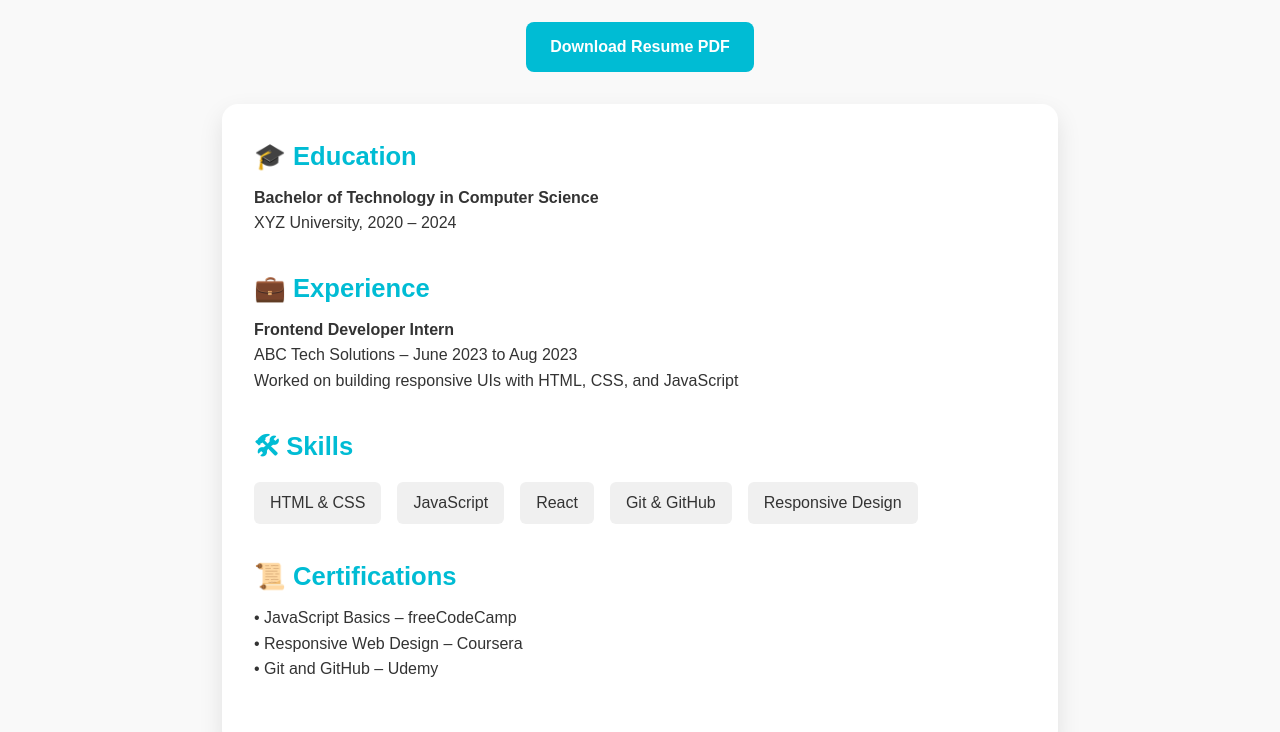
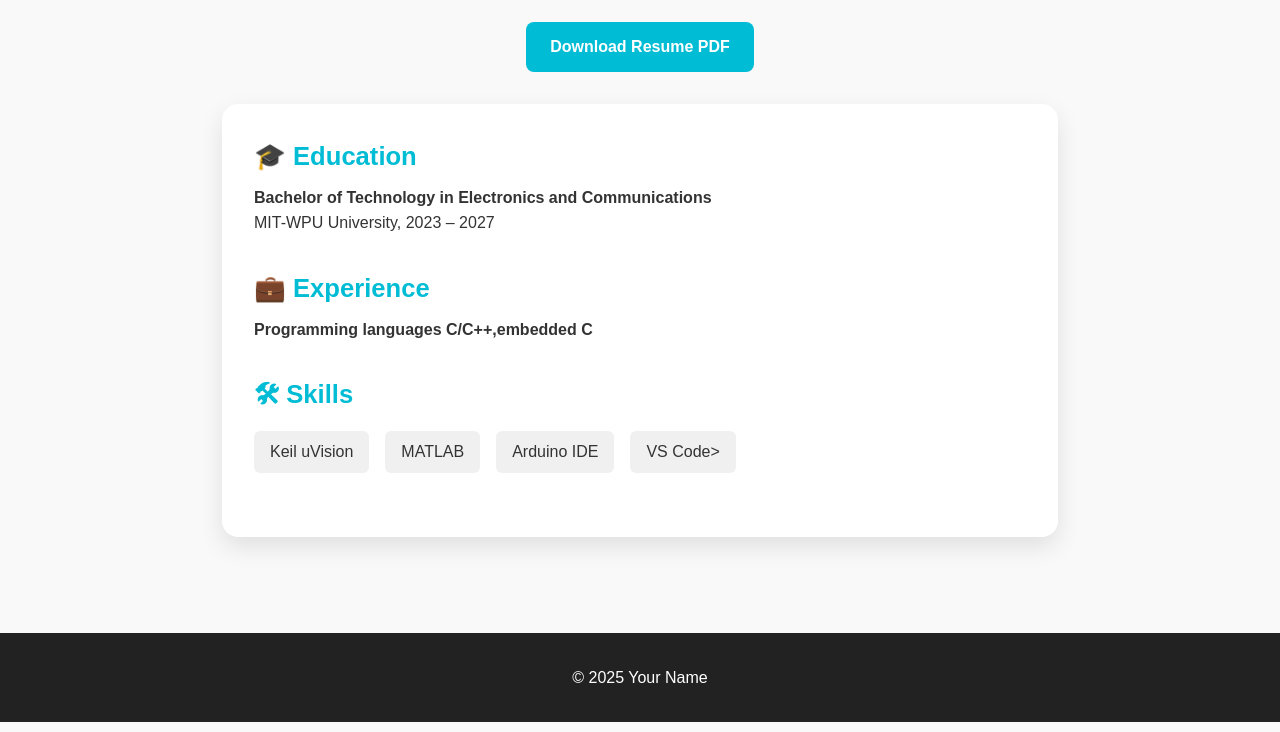
Before and after one commit to Mayuri-Lokhande/Portfolio, a plain HTML site: page resume.html in a window 1280 px wide. Shown: the part 216-948 px from the top of the page. Drawn offline with Linux system fonts and the light colour scheme.

Commit message:
Initial Commit

```diff
--- a/resume.html
+++ b/resume.html
@@ -28,33 +28,28 @@
     <div class="resume-content">
       <div class="resume-block">
         <h2>🎓 Education</h2>
-        <p><strong>Bachelor of Technology in Computer Science</strong><br>
-        XYZ University, 2020 – 2024</p>
+        <p><strong>Bachelor of Technology in Electronics and Communications </strong><br>
+        MIT-WPU University, 2023 – 2027</p>
       </div>
 
       <div class="resume-block">
         <h2>💼 Experience</h2>
-        <p><strong>Frontend Developer Intern</strong><br>
-        ABC Tech Solutions – June 2023 to Aug 2023<br>
-        Worked on building responsive UIs with HTML, CSS, and JavaScript</p>
+        <p><strong>Programming languages C/C++,embedded C</strong><br>
+
       </div>
 
       <div class="resume-block">
         <h2>🛠 Skills</h2>
         <ul class="skills-list">
-          <li>HTML & CSS</li>
-          <li>JavaScript</li>
-          <li>React</li>
-          <li>Git & GitHub</li>
-          <li>Responsive Design</li>
+          <li>Keil uVision</li>
+          <li>MATLAB</li>
+          <li>Arduino IDE</li>
+          <li>VS Code></li>
+
         </ul>
       </div>
 
-      <div class="resume-block">
-        <h2>📜 Certifications</h2>
-        <p>• JavaScript Basics – freeCodeCamp<br>
-        • Responsive Web Design – Coursera<br>
-        • Git and GitHub – Udemy</p>
+
       </div>
     </div>
   </section>
```
Also changed, not shown: 1 other file.
